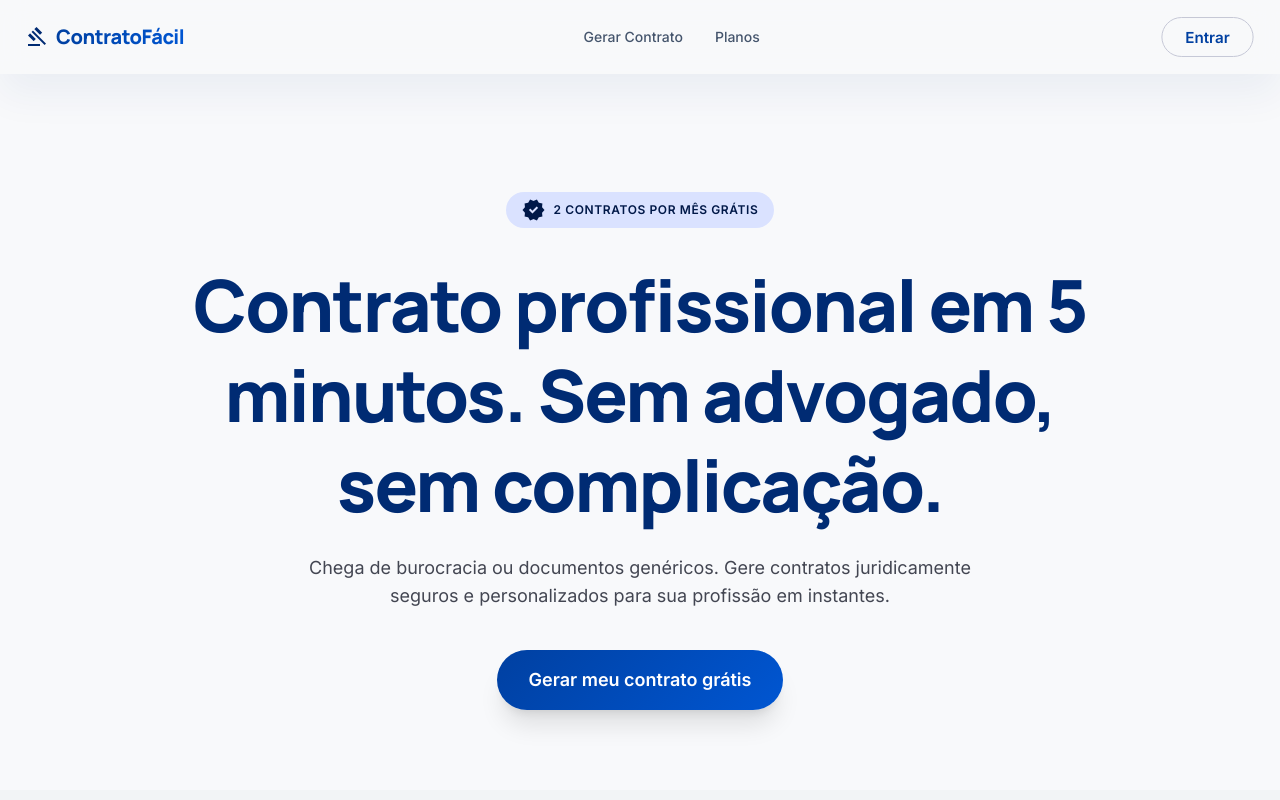
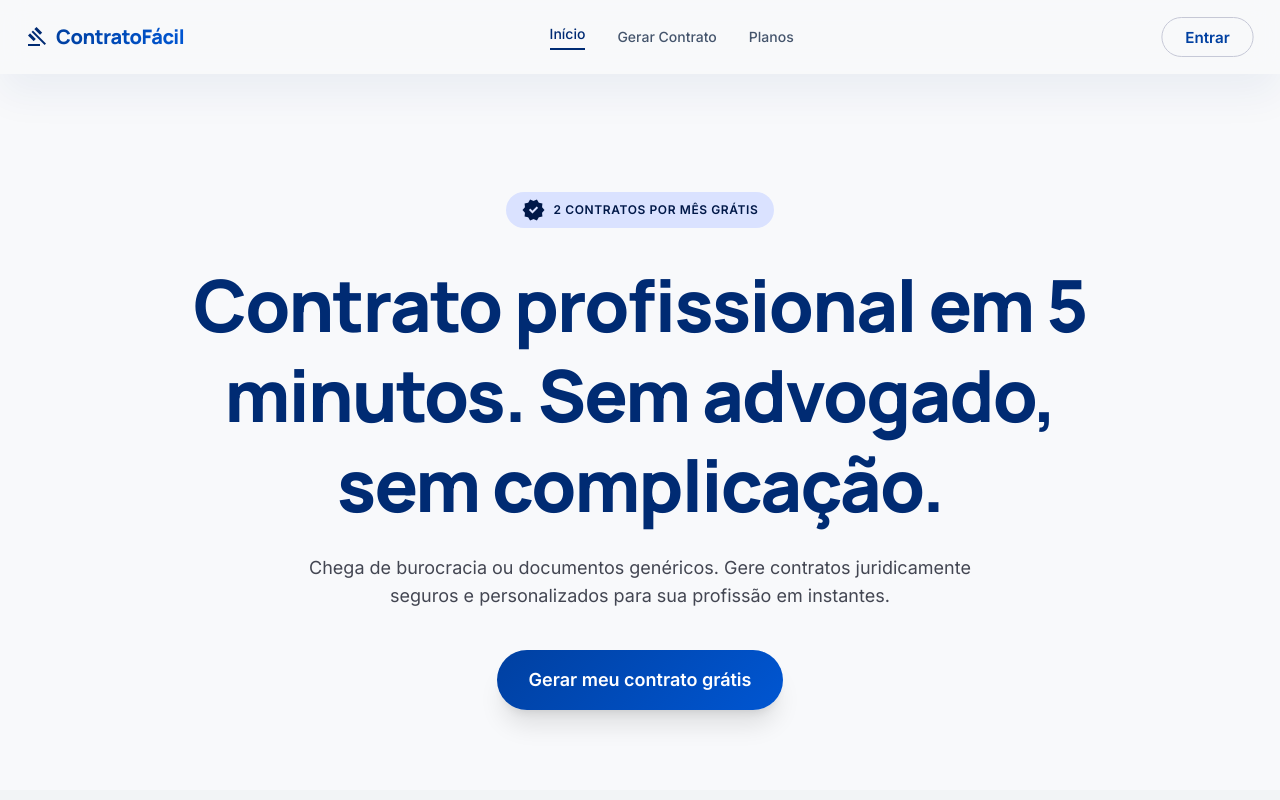
Before and after one commit to JRoberto1/contratofacil-app, a Next.js app: page / in a window 1280 px wide. Shown: the top 800 px of the page. Built offline with nearby package versions, Linux system fonts and the light colour scheme; no server answers.

Commit message:
feat: add 'Início' link to Header menu

```diff
--- a/src/components/layout/Header.tsx
+++ b/src/components/layout/Header.tsx
@@ -34,6 +34,9 @@ export default function Header() {
           <span className="text-xl font-extrabold bg-gradient-to-r from-[#0040a1] to-[#0056d2] bg-clip-text text-transparent font-headline tracking-tight">ContratoFácil</span>
         </Link>
         <div className="hidden md:flex items-center gap-8">
+          <Link href="/" className={`text-sm font-medium transition-colors duration-300 font-body ${pathname === '/' ? 'text-primary font-bold border-b-2 border-primary pb-1' : 'text-slate-600 hover:text-[#0056d2]'}`}>
+            Início
+          </Link>
           <Link href="/gerar" className={`text-sm font-medium transition-colors duration-300 font-body ${pathname === '/gerar' ? 'text-primary font-bold border-b-2 border-primary pb-1' : 'text-slate-600 hover:text-[#0056d2]'}`}>
             Gerar Contrato
           </Link>
```
